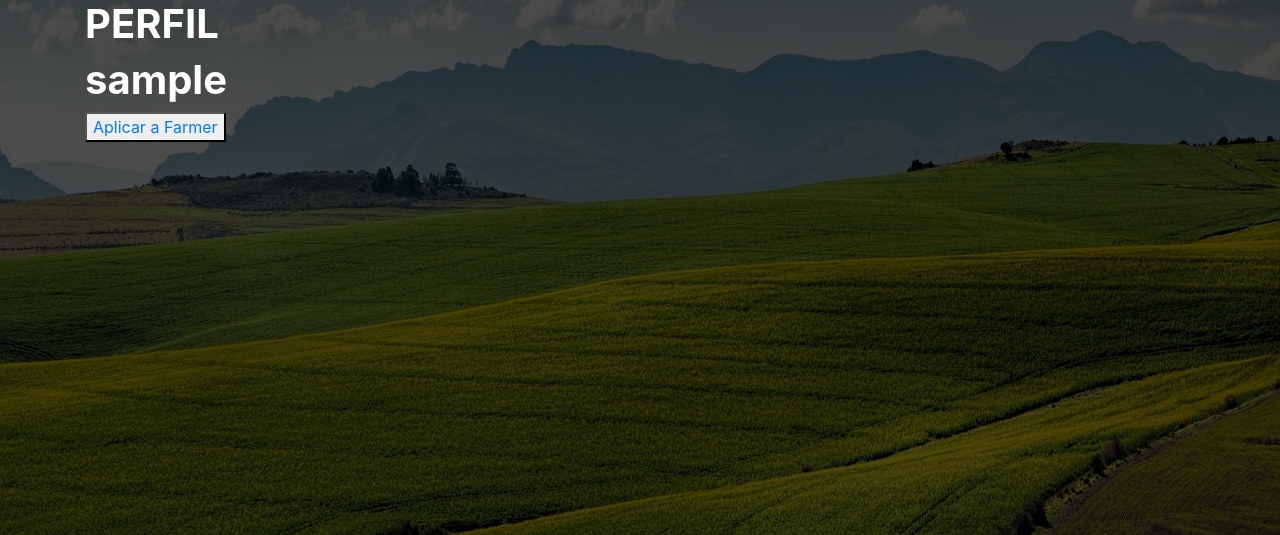
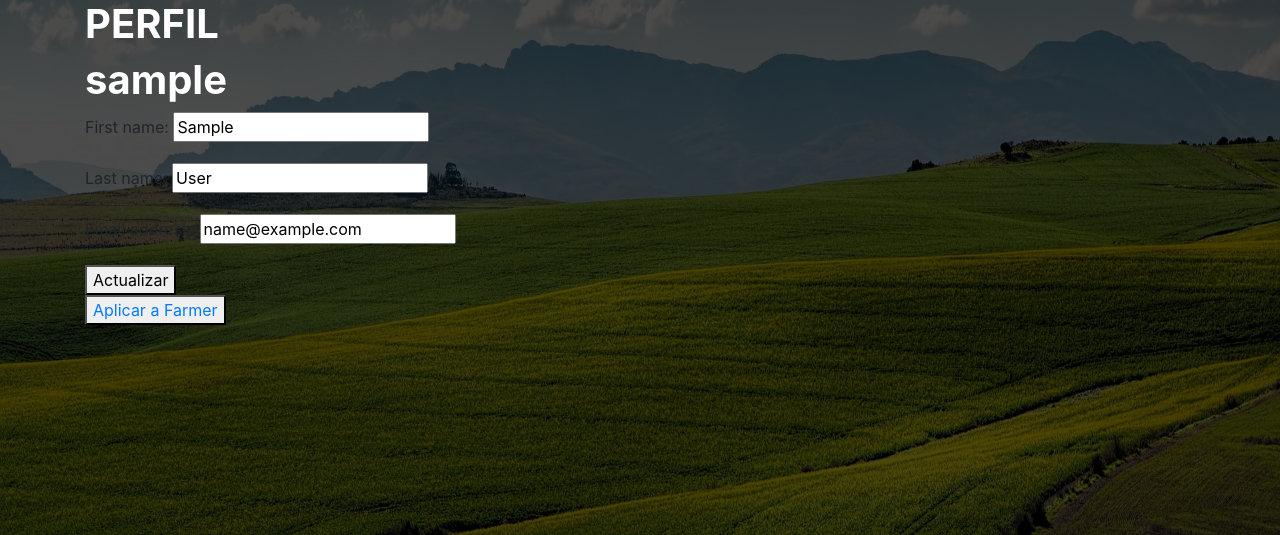
Before and after one commit to Jhonnet223455/Agro_app, a Django app: page /profile/ in a window 1280 px wide. Shown: the part 116-651 px from the top of the page. Run offline with Django 4.2, Linux system fonts and the light colour scheme; the visitor is signed in with stand-in values (Sample User, id 1); data that the repository does not hold is empty; some libraries are stand-ins or nearby versions.

Commit message:
progress profile page

```diff
--- a/main/forms.py
+++ b/main/forms.py
@@ -1,5 +1,7 @@
 from django.forms import ModelForm
 from .models import Agricultural_product, Farmer
+from django.contrib.auth.forms import UserChangeForm
+from django.contrib.auth.models import User
 
 class ProductForm(ModelForm):
     class Meta:
@@ -10,3 +12,12 @@ class FarmerForm(ModelForm):
     class Meta:
         model = Farmer
         exclude = ('user', 'saldo')
+
+class UserProfileForm(ModelForm):
+    class Meta:
+        model = User
+        fields = ('first_name', 'last_name', 'email')
+
+    def __init__(self, *args, **kwargs):
+        super(UserProfileForm, self).__init__(*args, **kwargs)
+        self.fields['email'].widget.attrs['readonly'] = True  # Si deseas hacer el campo de correo electrónico solo de lectura
--- a/main/templates/profile.html
+++ b/main/templates/profile.html
@@ -4,6 +4,16 @@
     <h1 class="title">PERFIL</h1>
 
     <h1 class="title">{{user.username}}</h1>
+
+    <form method="POST">
+        {% csrf_token %}
+        {{form.as_p}}
+
+        <button>
+            Actualizar
+        </button>
+    </form>
+
 
     {% if user.farmer_set.all %}
         <div class="col-md-12 text-center">
--- a/main/views.py
+++ b/main/views.py
@@ -3,11 +3,11 @@ from django.contrib.auth.forms import UserCreationForm, AuthenticationForm
 from django.contrib.auth.models import User
 from django.contrib.auth import login, logout, authenticate
 from django.db import IntegrityError
-from .forms import ProductForm, FarmerForm
+from .forms import ProductForm, FarmerForm, UserProfileForm
 from django.contrib.auth.decorators import login_required
 from .decorators import is_not_farmer, is_farmer
 from .models import Agricultural_product, Farmer
-
+from django.contrib import messages
 
 def home(request):
     return render(request, 'home.html')
@@ -22,9 +22,21 @@ def profile(request):
         farmer = None
         products_list = None
 
+    if request.method == 'POST':
+        form = UserProfileForm(request.POST, instance=request.user)
+        if form.is_valid():
+            form.save()
+            messages.success(request, 'Tu perfil ha sido actualizado exitosamente.')
+            return redirect('profile')
+    else:
+        form = UserProfileForm(instance=request.user)
+
     return render(request, 'profile.html', {
-        'products_list': products_list
+        'products_list': products_list,
+        'form': form
     })
+
+
 
 def unauthorized(request):
     return render(request, 'unauthorized_page.html')
```
